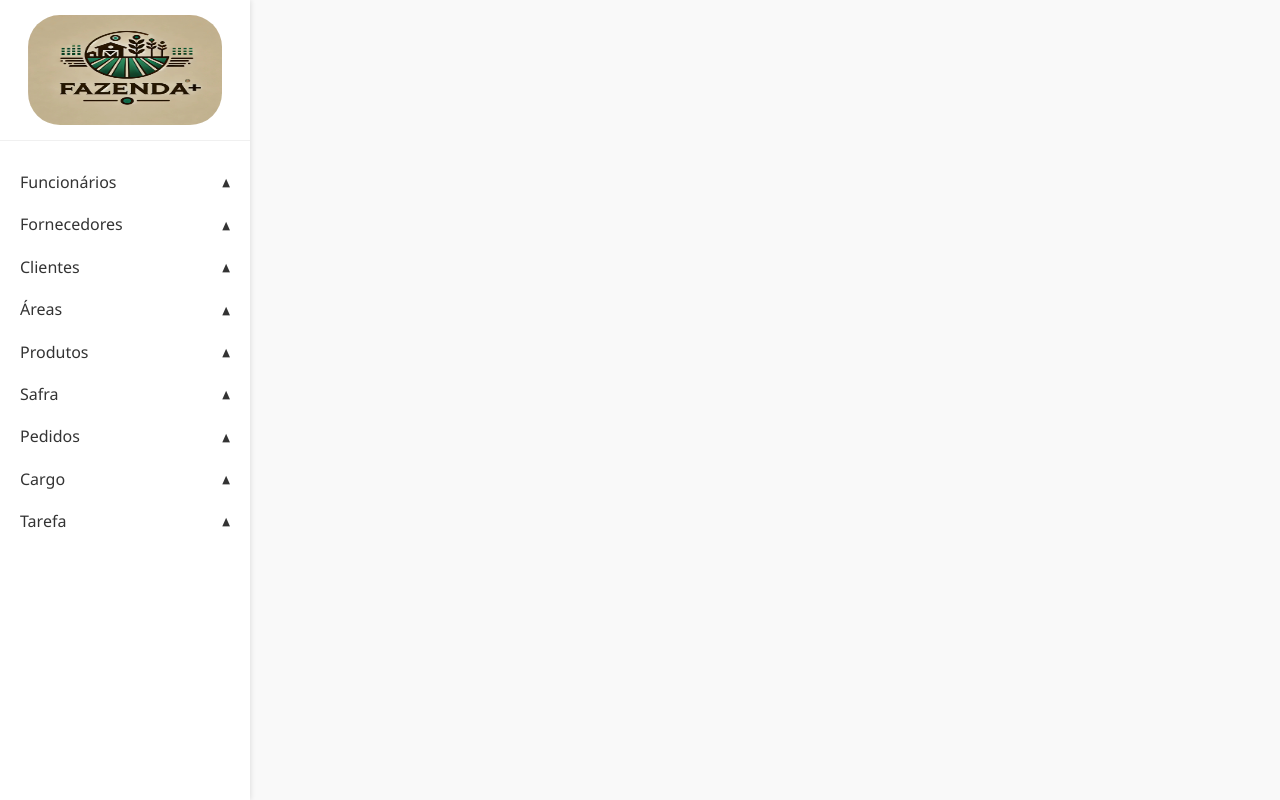
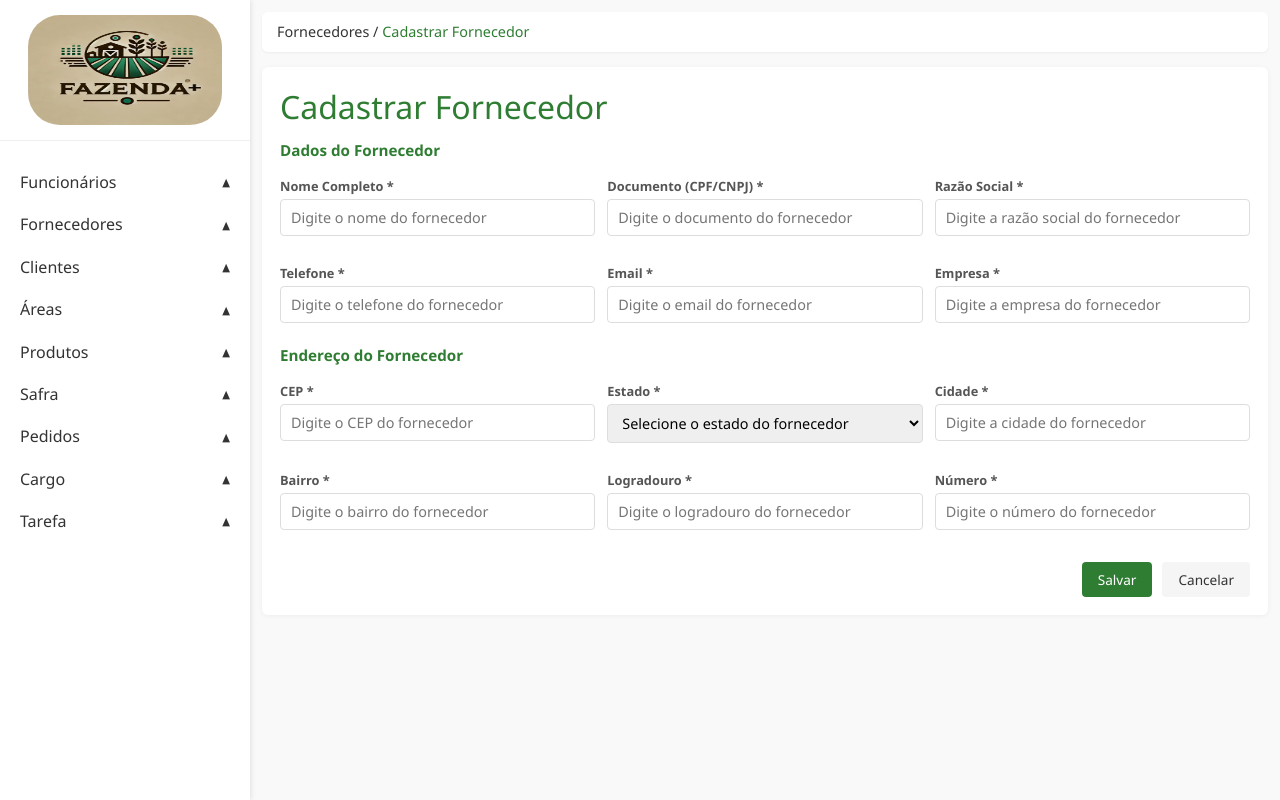
Before and after one commit to Itor-Carlos/projeto-es2-frontend, a React (Create React App) app: page /fornecedor/cadastrar in a window 1280 px wide. Built offline with nearby package versions, Linux system fonts and the light colour scheme.

Commit message:
criada a página de cadastro e edição de fornecedor

```diff
--- a/src/components/Router/index.js
+++ b/src/components/Router/index.js
@@ -12,6 +12,8 @@ import { CadastrarEditarFertilizante } from "../../pages/fertilizante/CadastrarE
 import { ListarFertilizante } from "../../pages/fertilizante/ListarFertilizante";
 import { CadastrarTarefa } from "../../pages/tarefa/CadastrarTarefa";
 import { AlocarTarefa } from "../../pages/tarefa/AlocarTarefa";
+import { CadastrarEditarFornecedor } from "../../pages/fornecedor/CadastrarEditarFornecedor";
+import { ListarFornecedor } from "../../pages/fornecedor/ListarFornecedor";
 
 export const Router = () => {
     return (
@@ -35,6 +37,9 @@ export const Router = () => {
                     <Route path="/fertilizante/listar" element={<ListarFertilizante />} />
                     <Route path="/tarefa/cadastrar" element={<CadastrarTarefa />} />
                     <Route path="/tarefa/alocar/" element={<AlocarTarefa />} />
+                    <Route path="/fornecedor/cadastrar" element={<CadastrarEditarFornecedor />} />
+                    <Route path="/fornecedore/editar/:id" element={<CadastrarEditarFornecedor />} />
+                    <Route path="/fornecedor/listar" element={<ListarFornecedor />} />
                 </Routes>
             </div>
         </div>
--- a/src/components/SideBar/index.js
+++ b/src/components/SideBar/index.js
@@ -77,8 +77,8 @@ export const SideBar = () => {
                         <span className="arrow">▲</span>
                     </div>
                     <ul className="submenu">
-                        <li><Link to="#" className="submenu-item">Cadastrar Fornecedor</Link></li>
-                        <li><Link to="#" className="submenu-item">Listar Fornecedores</Link></li>
+                        <li><Link to="/fornecedor/cadastrar" className="submenu-item">Cadastrar Fornecedor</Link></li>
+                        <li><Link to="/fornecedor/listar" className="submenu-item">Listar Fornecedores</Link></li>
                     </ul>
                 </li>
 
--- /dev/null
+++ b/src/pages/fornecedor/CadastrarEditarFornecedor.js
@@ -0,0 +1,168 @@
+import React, { useState, useEffect } from "react";
+import { useParams } from "react-router-dom";
+import { GenericForm } from "../../components/Form";
+import * as Yup from "yup";
+import axios from "axios";
+import { TopBar } from "../../components/TopBar";
+import { TitleSection } from "../../components/TitleSection";
+import { Toast } from "../../components/Toast";
+import { estados } from "../../constantes/estados";
+import Validation from "../../utils/validations";
+
+export const CadastrarEditarFornecedor = () => {
+    const { id } = useParams();
+    const [isEditing, setIsEditing] = useState(false);
+    const [isToastOpen, setIsToastOpen] = useState(false);
+    const [toastMessage, setToastMessage] = useState("");
+    const [toastType, setToastType] = useState("success");
+    const [initialValues, setInitialValues] = useState({
+        nome: "",
+        email: "",
+        estado: "",
+        cidade: "",
+        bairro: "",
+        logradouro: "",
+        numero: "",
+        cep: "",
+        documento: "",
+        telefone: "",
+        razaoSocial: "",
+        empresa: "",
+    });
+
+    useEffect(() => {
+        if (id) {
+            setIsEditing(true);
+            axios.get(`http://localhost:3306/fornecedores/${id}`)
+                .then(response => {
+                    const fornecedor = response.data;
+                    const endereco = fornecedor.endereco;
+                    setInitialValues({
+                        nome: fornecedor.nome,
+                        email: fornecedor.email,
+                        estado: endereco.estado,
+                        cidade: endereco.cidade,
+                        bairro: endereco.bairro,
+                        logradouro: endereco.logradouro,
+                        numero: endereco.numero,
+                        cep: endereco.cep,
+                        documento: fornecedor.documento,
+                        telefone: fornecedor.telefone,
+                        razaosocial: fornecedor.razaosocial,
+                        empresa: fornecedor.empresa,
+                    });
+                })
+                .catch((error) => {
+                    console.log(error);
+                    setToastMessage("Erro ao carregar os dados.");
+                    setToastType("error");
+                    setIsToastOpen(true);
+                });
+        }
+    }, [id]);
+
+    const validationSchema = Yup.object({
+        nome: Yup.string().typeError("Nome inválido").required("Campo obrigatório"),
+        email: Yup.string().typeError("Email inválido").required("Campo obrigatório"),
+        documento: Yup.string().typeError("Documento inválido").required("Campo obrigatório").test("valid-document", "Documento inválido", (value) => {
+            if (!value) return false;
+            return Validation.validateCpfCnpj(value);
+        }),
+        telefone: Yup.string().typeError("Telefone inválido").required("Campo obrigatório"),
+        razaosocial: Yup.string().typeError("Razão Social inválida").required("Campo obrigatório"),
+        empresa: Yup.string().typeError("Empresa inválida").required("Campo obrigatório"),
+        estado: Yup.string().typeError("Estado inválido").required("Campo obrigatório"),
+        cidade: Yup.string().typeError("Cidade inválida").required("Campo obrigatório"),
+        bairro: Yup.string().typeError("Bairro inválido").required("Campo obrigatório"),
+        logradouro: Yup.string().typeError("Logradouro inválido").required("Campo obrigatório"),
+        numero: Yup.string().typeError("Número inválido").required("Campo obrigatório"),
+        cep: Yup.string().typeError("CEP inválido").required("Campo obrigatório"),
+    });
+
+    const handleSubmit = async (values) => {
+        try {
+            const param = {
+                "fornecedor": {
+                    "nome": values.nome,
+                    "email": values.email,
+                    "documento": values.documento,
+                    "telefone": values.telefone,
+                    "razaosocial": values.razaosocial,
+                    "empresa": values.empresa,
+                },
+                "endereco": {
+                    "estado": values.estado,
+                    "cidade": values.cidade,
+                    "bairro": values.bairro,
+                    "logradouro": values.logradouro,
+                    "numero": values.numero,
+                    "cep": values.cep,
+                }
+            };
+
+            if (isEditing) {
+                await axios.put(`http://localhost:3306/fornecedores/${id}`, param);
+                setToastMessage("Fornecedor atualizado com sucesso!");
+            } else {
+                await axios.post("http://localhost:3306/fornecedores", param);
+                setToastMessage("Fornecedor cadastrado com sucesso!");
+            }
+            setToastType("success");
+            setIsToastOpen(true);
+        } catch (error) {
+            if (error.response) {
+                setToastMessage(error.response.data.message || "Erro ao processar a solicitação.");
+            } else if (error.request) {
+                setToastMessage("Erro de rede: Não foi possível conectar ao servidor.");
+            } else {
+                setToastMessage("Erro inesperado: " + error.message);
+            }
+            setToastType("error");
+            setIsToastOpen(true);
+        }
+    };
+
+    const fields = [
+        {
+            titleSection: "Dados do Fornecedor",
+            fields: [
+                { label: "Nome Completo", type: "string", name: "nome", placeholder: "Digite o nome do fornecedor", required: true },
+                { label: "Documento (CPF/CNPJ)", type: "string", name: "documento", placeholder: "Digite o documento do fornecedor", required: true },
+                { label: "Razão Social", type: "string", name: "razaosocial", placeholder: "Digite a razão social do fornecedor", required: true },
+                { label: "Telefone", type: "string", name: "telefone", placeholder: "Digite o telefone do fornecedor", required: true },
+                { label: "Email", type: "string", name: "email", placeholder: "Digite o email do fornecedor", required: true },
+                { label: "Empresa", type: "string", name: "empresa", placeholder: "Digite a empresa do fornecedor", required: true },
+            ],
+        },
+        {
+            titleSection: "Endereço do Fornecedor",
+            fields: [
+                { label: "CEP", type: "string", name: "cep", placeholder: "Digite o CEP do fornecedor", required: true },
+                { label: "Estado", type: "select", name: "estado", options: estados, placeholder: "Selecione o estado do fornecedor", required: true },
+                { label: "Cidade", type: "string", name: "cidade", placeholder: "Digite a cidade do fornecedor", required: true },
+                { label: "Bairro", type: "string", name: "bairro", placeholder: "Digite o bairro do fornecedor", required: true },
+                { label: "Logradouro", type: "string", name: "logradouro", placeholder: "Digite o logradouro do fornecedor", required: true },
+                { label: "Número", type: "string", name: "numero", placeholder: "Digite o número do fornecedor", required: true },
+            ],
+        }
+    ];
+
+    return (
+        <>
+            <TopBar entity={"Fornecedores"} useCase={isEditing ? "Editar Fornecedor" : "Cadastrar Fornecedor"} />
+            <div className="card">
+                <TitleSection title={isEditing ? "Editar Fornecedor" : "Cadastrar Fornecedor"} />
+                <GenericForm
+                    initialValues={initialValues}
+                    validationSchema={validationSchema}
+                    sections={fields}
+                    handleSubmit={handleSubmit}
+                    entity={"Fornecedores"}
+                    useCase={isEditing ? "Editar Fornecedor" : "Cadastrar Fornecedor"}
+                    title={isEditing ? "Editar Fornecedor" : "Cadastrar Fornecedor"}
+                />
+                <Toast isOpen={isToastOpen} onClose={() => setIsToastOpen(false)} message={toastMessage} type={toastType} />
+            </div>
+        </>
+    );
+};
--- /dev/null
+++ b/src/pages/fornecedor/ListarFornecedor.js
@@ -0,0 +1,7 @@
+import { List } from "../../components/List";
+import { TitleSection } from "../../components/TitleSection";
+import { TopBar } from "../../components/TopBar";
+
+export const ListarFornecedor = () => {
+
+}
```
